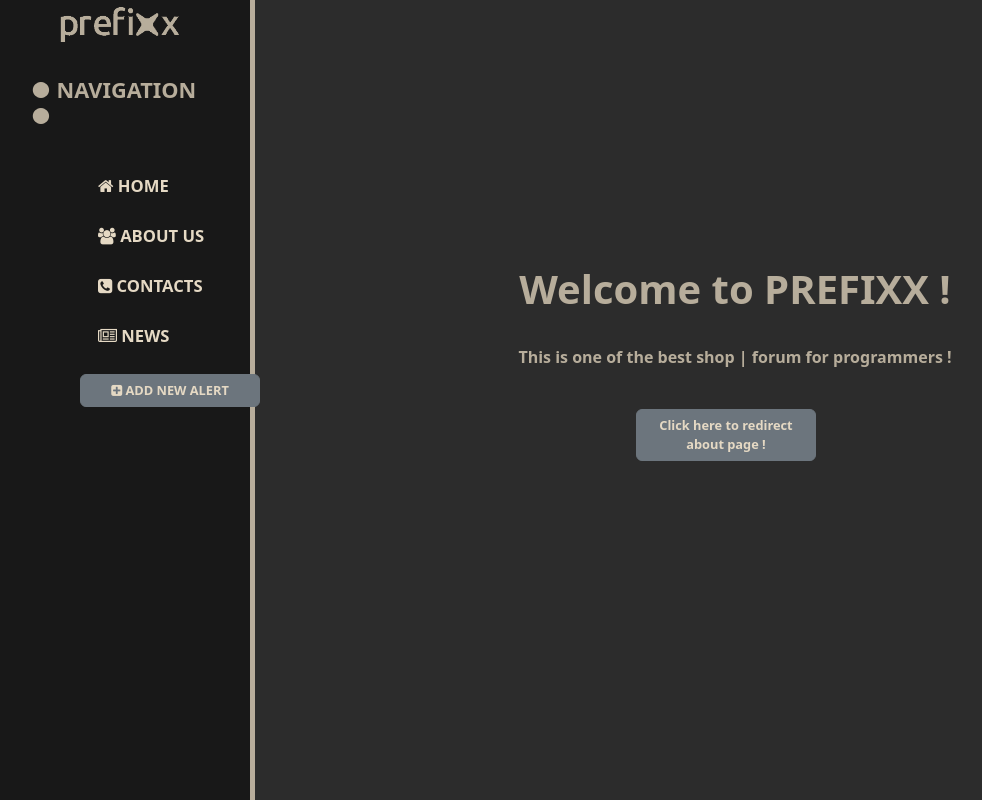
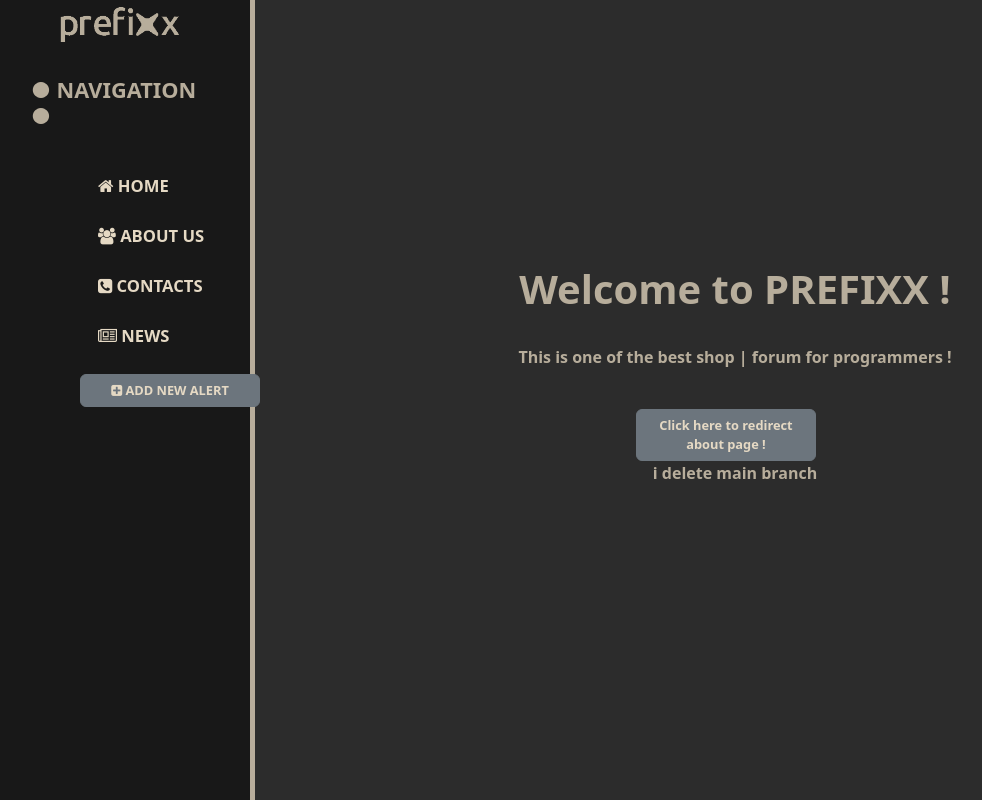
Before and after one commit to ecstasyqc/PREFIXX, a Django app: page / in a window 1280 px wide. Shown: the whole page, without its empty margins (1-983 px from the left). Run offline with Django 4.2, Linux system fonts and the light colour scheme.

Commit message:
CHANGE COMMIT <^-^>

```diff
--- a/PREFIXXdraft/mainapplication/templates/mainapplication/main_page.html
+++ b/PREFIXXdraft/mainapplication/templates/mainapplication/main_page.html
@@ -9,4 +9,5 @@
         <h1>Welcome to PREFIXX !</h1><br>
         <p>This is one of the best shop | forum for programmers !</p><br>
         <a href="{% url 'about'%}"><button class="btn btn-secondary">Click here to redirect about page !</button></a>
+        <p>i delete main branch</p>
 {% endblock %}
```
